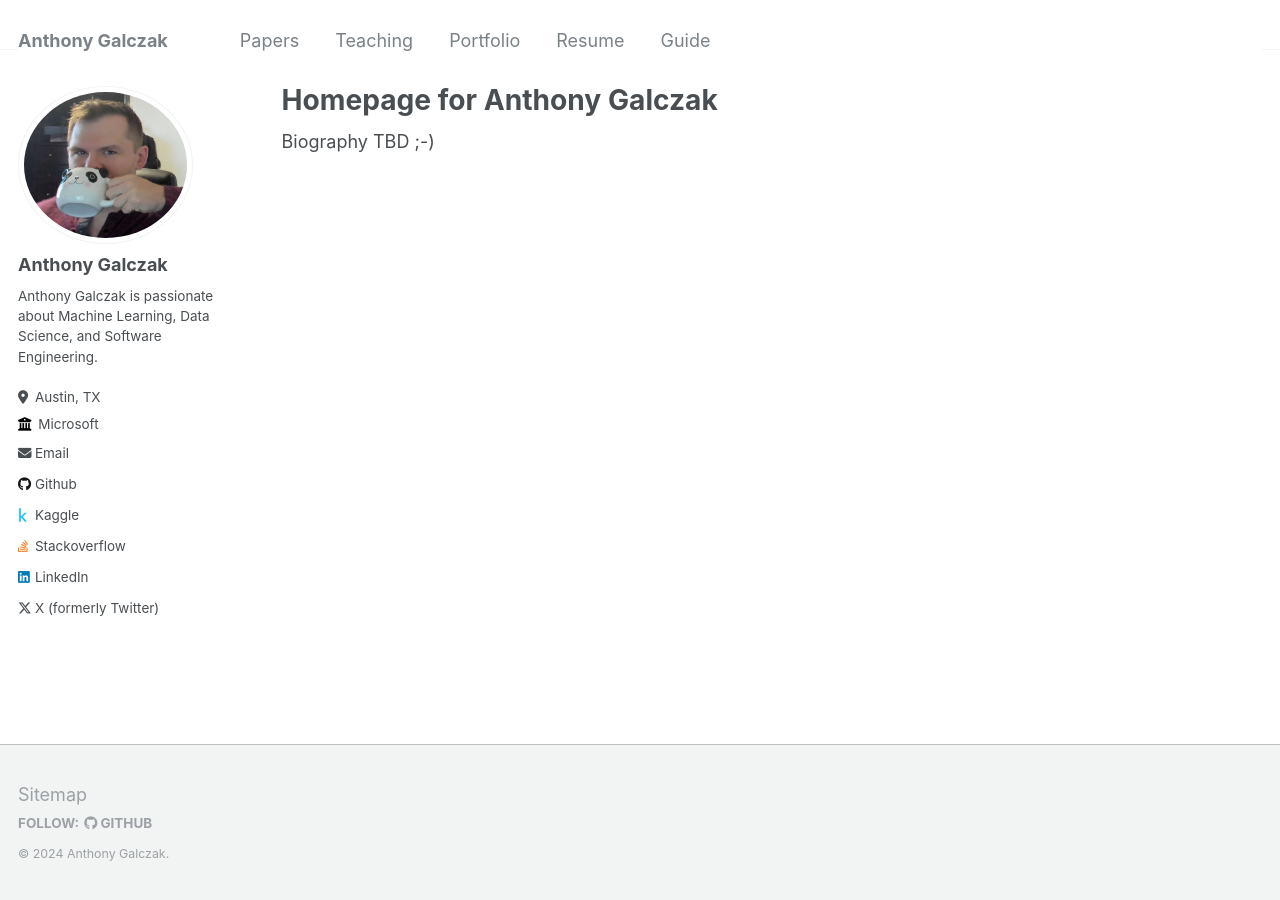
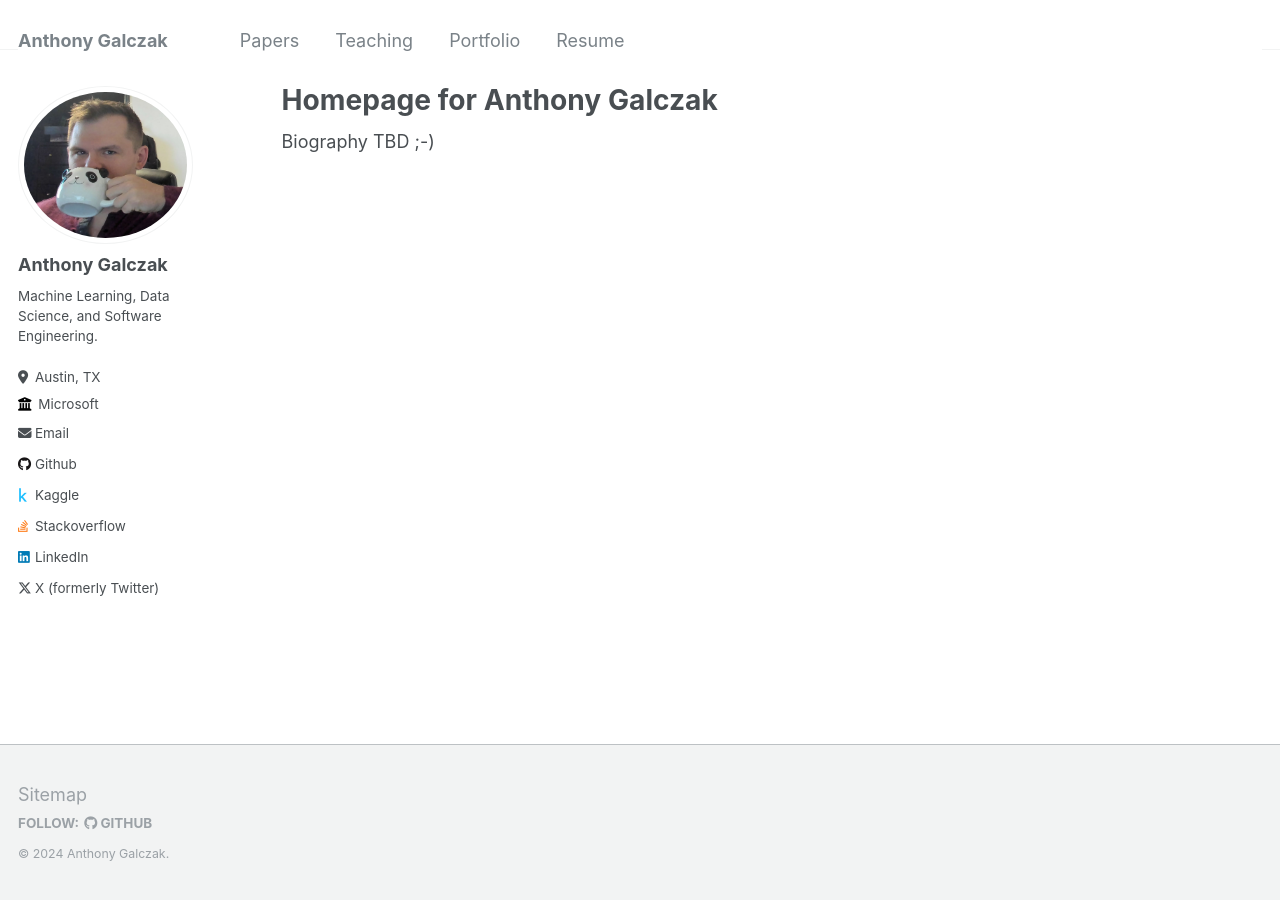
Before and after one commit to Chudbrochil/chudbrochil_academicpages.github.io, a Jekyll site: the page built from _pages/about.md, in a window 1280 px wide. Built offline with Jekyll 4.4.1, drawn with Linux system fonts in a browser that asks for light colours.

Commit message:
Edit bio slightly, remove guide pane.

```diff
--- a/_config.yml
+++ b/_config.yml
@@ -24,7 +24,7 @@ author:
   avatar           : "anthony_panda2.jpg"
   name             : "Anthony Galczak"
   pronouns         : # example: "she/her"
-  bio              : "Anthony Galczak is passionate about Machine Learning, Data Science, and Software Engineering."
+  bio              : "Machine Learning, Data Science, and Software Engineering."
   location         : "Austin, TX"
   employer         : "Microsoft"
   uri              : # URL
--- a/_data/navigation.yml
+++ b/_data/navigation.yml
@@ -18,5 +18,5 @@ main:
   - title: "Resume"
     url: /cv/
 
-  - title: "Guide"
-    url: /markdown/
+  # - title: "Guide"
+  #   url: /markdown/
```
